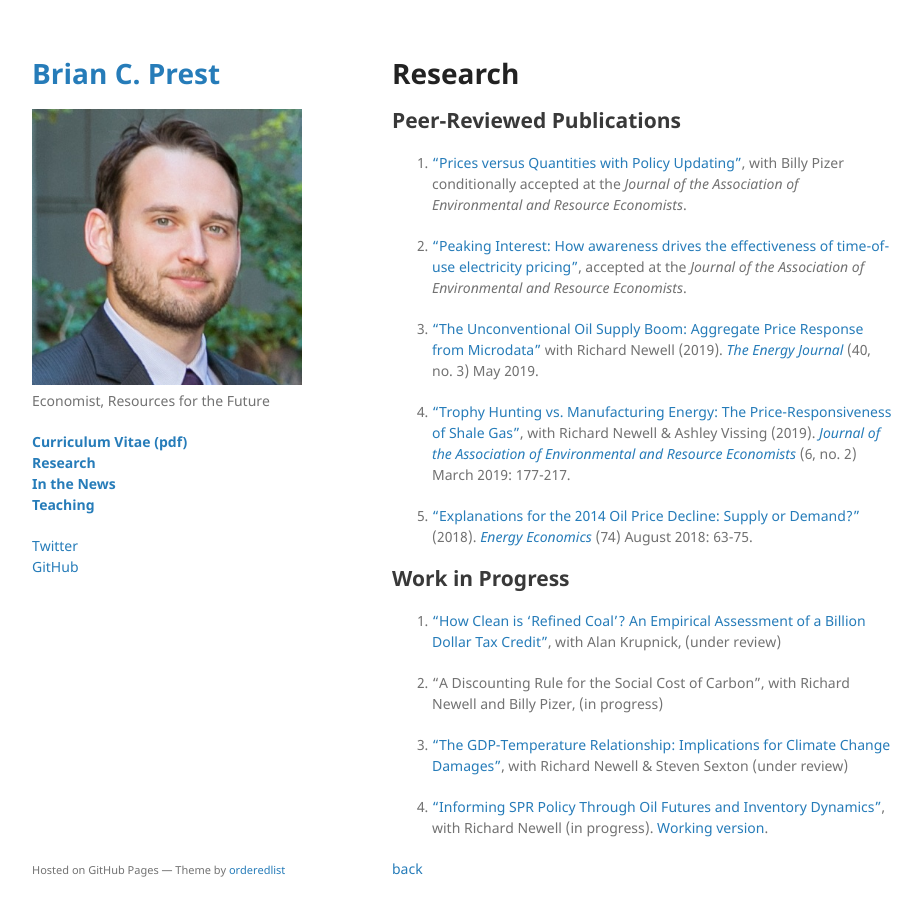
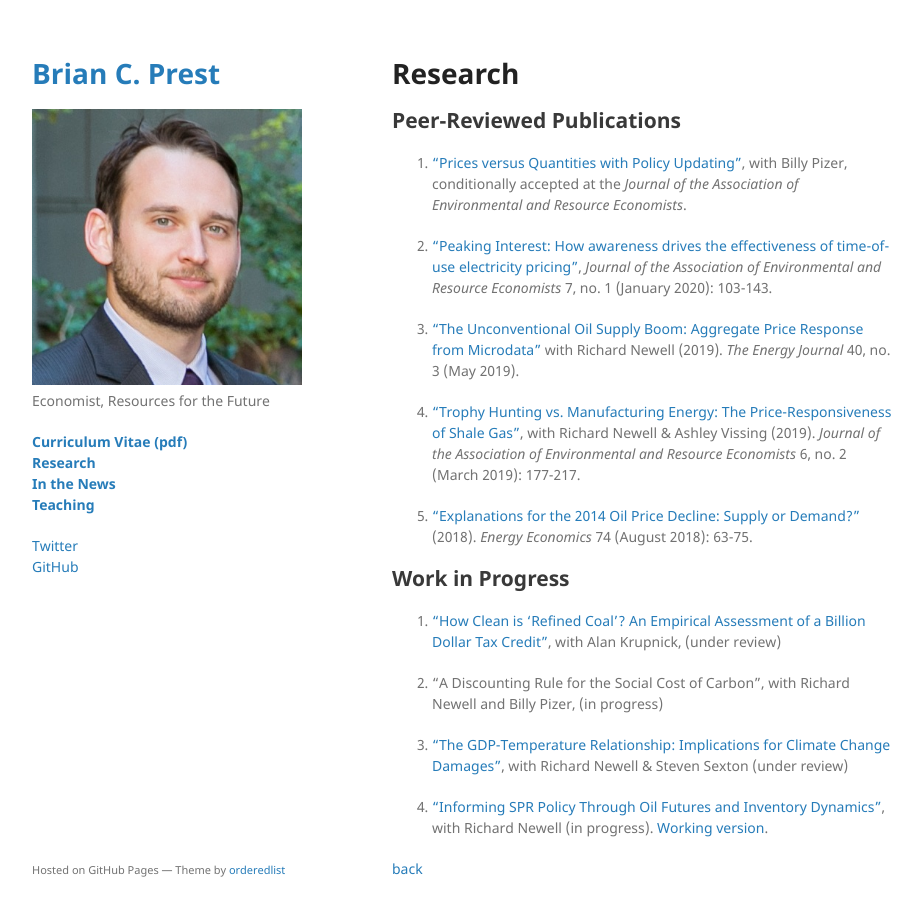
Before and after one commit to bprest/bprest.github.io, a Jekyll site: the page built from research.md, in a window 1280 px wide and 949 px high. Shown: the top 916 px of the window, without its empty margins (178-1100 px from the left). Built offline with Jekyll 4.4.1, drawn with Linux system fonts in a browser that asks for light colours; our own code applies the rules of GitHub Pages for plain Markdown files.

Commit message:
update links

```diff
--- a/research.md
+++ b/research.md
@@ -6,15 +6,15 @@ layout: default
 
 ## Peer-Reviewed Publications
 
-1. [“Prices versus Quantities with Policy Updating”](http://www.nber.org/papers/w22379), with Billy Pizer conditionally accepted at the _Journal of the Association of Environmental and Resource Economists_.
+1. [“Prices versus Quantities with Policy Updating”](http://www.nber.org/papers/w22379), with Billy Pizer, conditionally accepted at the _Journal of the Association of Environmental and Resource Economists_.
 
-1. [“Peaking Interest: How awareness drives the effectiveness of time-of-use electricity pricing”](https://www.journals.uchicago.edu/doi/abs/10.1086/705798), accepted at the _Journal of the Association of Environmental and Resource Economists_.
+1. [“Peaking Interest: How awareness drives the effectiveness of time-of-use electricity pricing”](https://www.journals.uchicago.edu/doi/abs/10.1086/705798),  _Journal of the Association of Environmental and Resource Economists_ 7, no. 1 (January 2020): 103-143.
 
-1. [“The Unconventional Oil Supply Boom: Aggregate Price Response from Microdata”](http://bit.ly/Newell_Prest_2018_Unconventional_Oil_Boom) with Richard Newell (2019). [_The Energy Journal_](https://www.iaee.org/energyjournal/article/3350) (40, no. 3) May 2019.
+1. [“The Unconventional Oil Supply Boom: Aggregate Price Response from Microdata”](https://www.iaee.org/energyjournal/article/3350) with Richard Newell (2019). _The Energy Journal_ 40, no. 3 (May 2019).
 
-1. [“Trophy Hunting vs. Manufacturing Energy: The Price-Responsiveness of Shale Gas”](http://bit.ly/NPV_ShaleGas_Forthcoming), with Richard Newell & Ashley Vissing (2019). [_Journal of the Association of Environmental and Resource Economists_](https://www.journals.uchicago.edu/doi/full/10.1086/701531) (6, no. 2) March 2019: 177-217.
+1. [“Trophy Hunting vs. Manufacturing Energy: The Price-Responsiveness of Shale Gas”](https://www.journals.uchicago.edu/doi/full/10.1086/701531), with Richard Newell & Ashley Vissing (2019). _Journal of the Association of Environmental and Resource Economists_ 6, no. 2 (March 2019): 177-217.
 
-1. [“Explanations for the 2014 Oil Price Decline: Supply or Demand?”](http://bit.ly/Prest_Oil_Price_Decline) (2018). [_Energy Economics_](https://www.sciencedirect.com/science/article/pii/S0140988318302020) (74) August 2018: 63-75.
+1. [“Explanations for the 2014 Oil Price Decline: Supply or Demand?”](https://www.sciencedirect.com/science/article/pii/S0140988318302020) (2018). _Energy Economics_ 74 (August 2018): 63-75.
 
 ## Work in Progress
 
```
